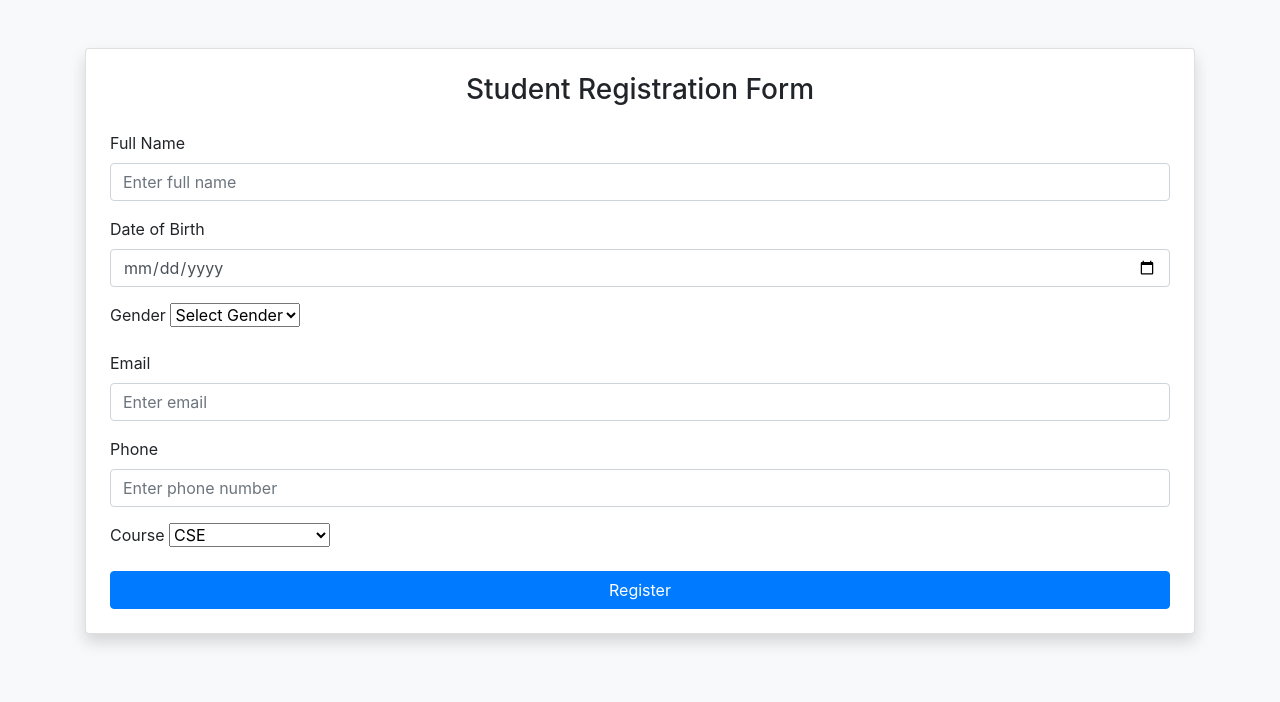
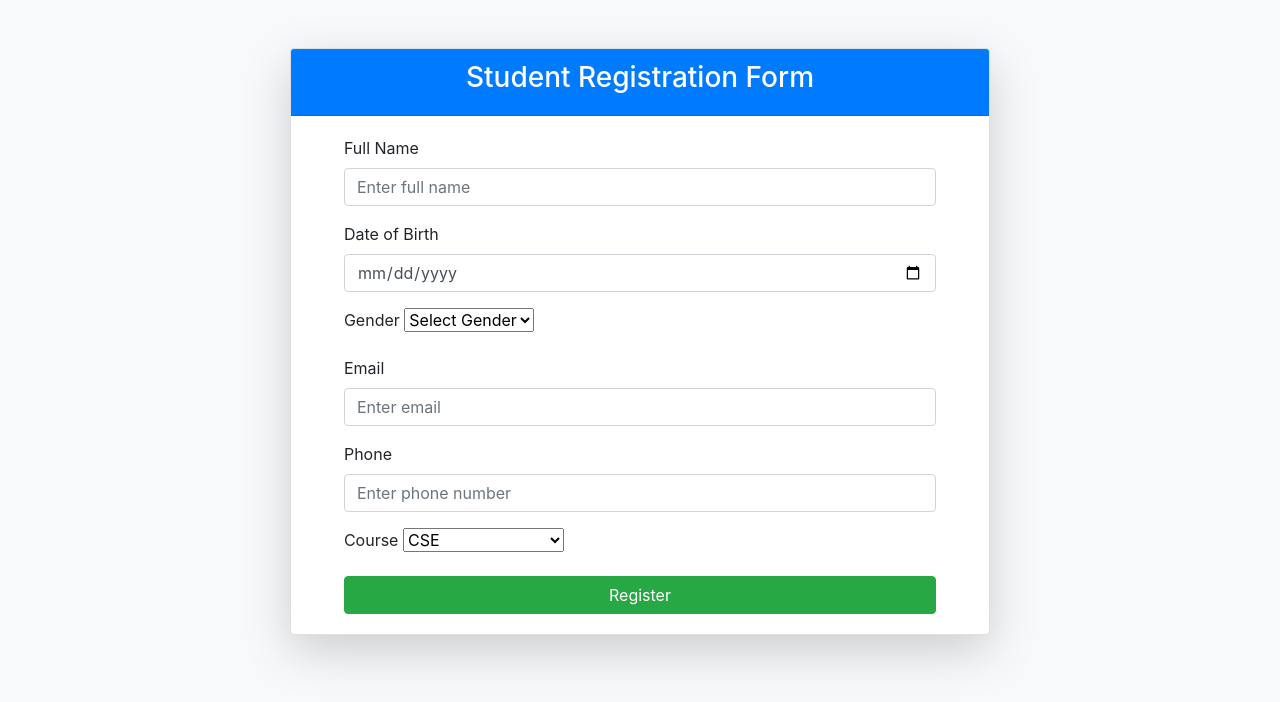
Before and after one commit to Biswajitsahoo897/web-tech-labs, a plain HTML site: page Experiments/Ex05/5.1studentResgistrationForm.html in a window 1280 px wide. Drawn offline with nearby package versions, Linux system fonts and the light colour scheme.

Commit message:
Final commit , Some Style added

```diff
--- a/Experiments/Ex05/5.1studentResgistrationForm.html
+++ b/Experiments/Ex05/5.1studentResgistrationForm.html
@@ -4,11 +4,25 @@
     <meta charset="UTF-8">
     <title>Student Registration Form</title>
     <link href="../../node_modules/bootstrap/dist/css/bootstrap.css" rel="stylesheet">
+    <style>
+        form {
+            max-width: 90%;
+            margin: auto;
+        }
+
+        .card {
+            max-width: 700px;
+            margin: auto;
+        }
+    </style>
 </head>
 <body class="bg-light ">
     <div class="container mt-5">
-        <div class="card shadow p-4 flex">
-            <h3 class="text-center mb-4">Student Registration Form</h3>
+        <div class="card shadow-lg w-60">
+            <div class="card-header bg-primary text-white text-center">
+                <h3>Student Registration Form</h3>
+            </div>
+            <div class="card-body">
                 <form>
                     <div class="mb-3">
                         <label class="form-label">Full Name</label>
@@ -45,9 +59,10 @@
 
                         </select>
                     </div>
-                <button type="submit" class="btn btn-primary w-100">Register</button>
+                    <button type="submit" class="btn btn-success w-100">Register</button>
                 </form>
             </div>
         </div>
 </body>
+
 </html>
```
Also changed, not shown: Experiments/Ex05/5.2employeeRegistrationForm.html (+1 -5 lines). Lines whose indentation alone changed are shown as unchanged.
